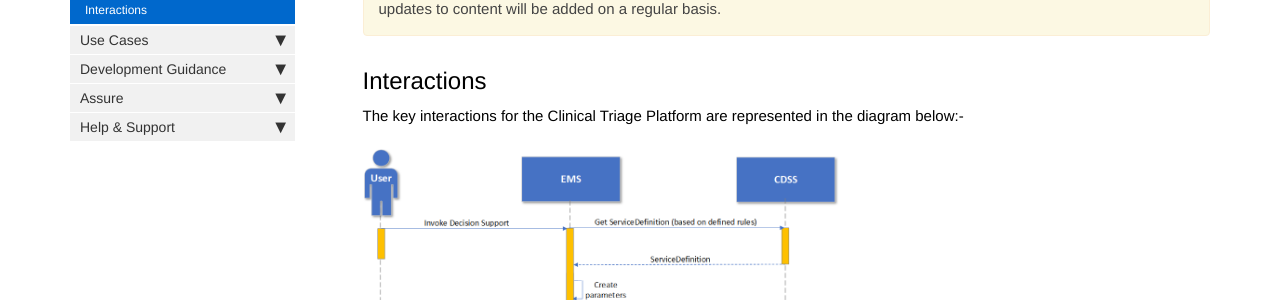
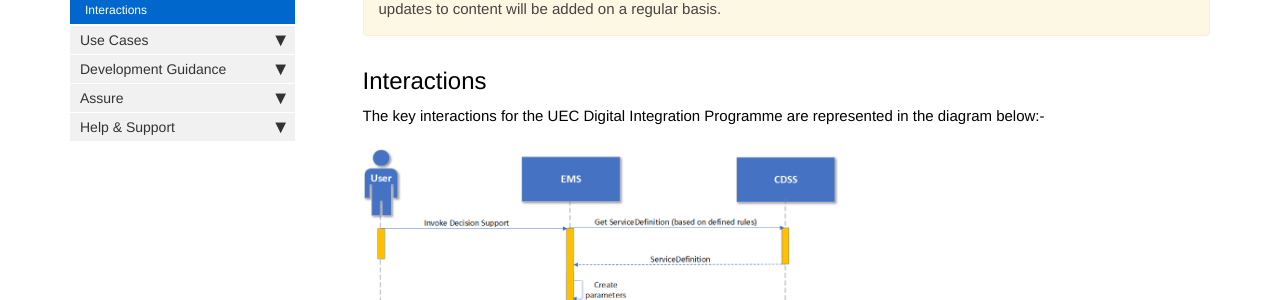
Before and after one commit to nhsconnect/FHIR-CDS, a Jekyll site: the page built from pages/solution/solution_interactions.md, in a window 1280 px wide and 900 px high. Shown: the part 335-635 px from the top of the window. Built offline with Jekyll 4.4.1, drawn with Linux system fonts in a browser that asks for light colours; nearby versions of some CDN libraries; comment, search, counter and statistics services are not loaded.

Commit message:
Changed CTP to UEC

```diff
--- a/pages/solution/solution_interactions.md
+++ b/pages/solution/solution_interactions.md
@@ -12,7 +12,7 @@ summary: Solution interactions
 
 ## Interactions ##
 
-The key interactions for the Clinical Triage Platform are represented in the diagram below:-
+The key interactions for the UEC Digital Integration Programme are represented in the diagram below:-
 
-<!--<img src="..\..\images\solution\message-sequence.png" alt="Diagram showing Clinical Triage Platform key interactions." title="Diagram showing Clinical Triage Platform key interactions.">-->
-![Diagram showing Clinical Triage Platform key interactions](images/solution/message-sequence.png)
+<!--<img src="..\..\images\solution\message-sequence.png" alt="Diagram showing UEC Digital Integration Programme key interactions." title="Diagram showing UEC Digital Integration Programme key interactions.">-->
+![Diagram showing UEC Digital Integration Programme key interactions](images/solution/message-sequence.png)
```
